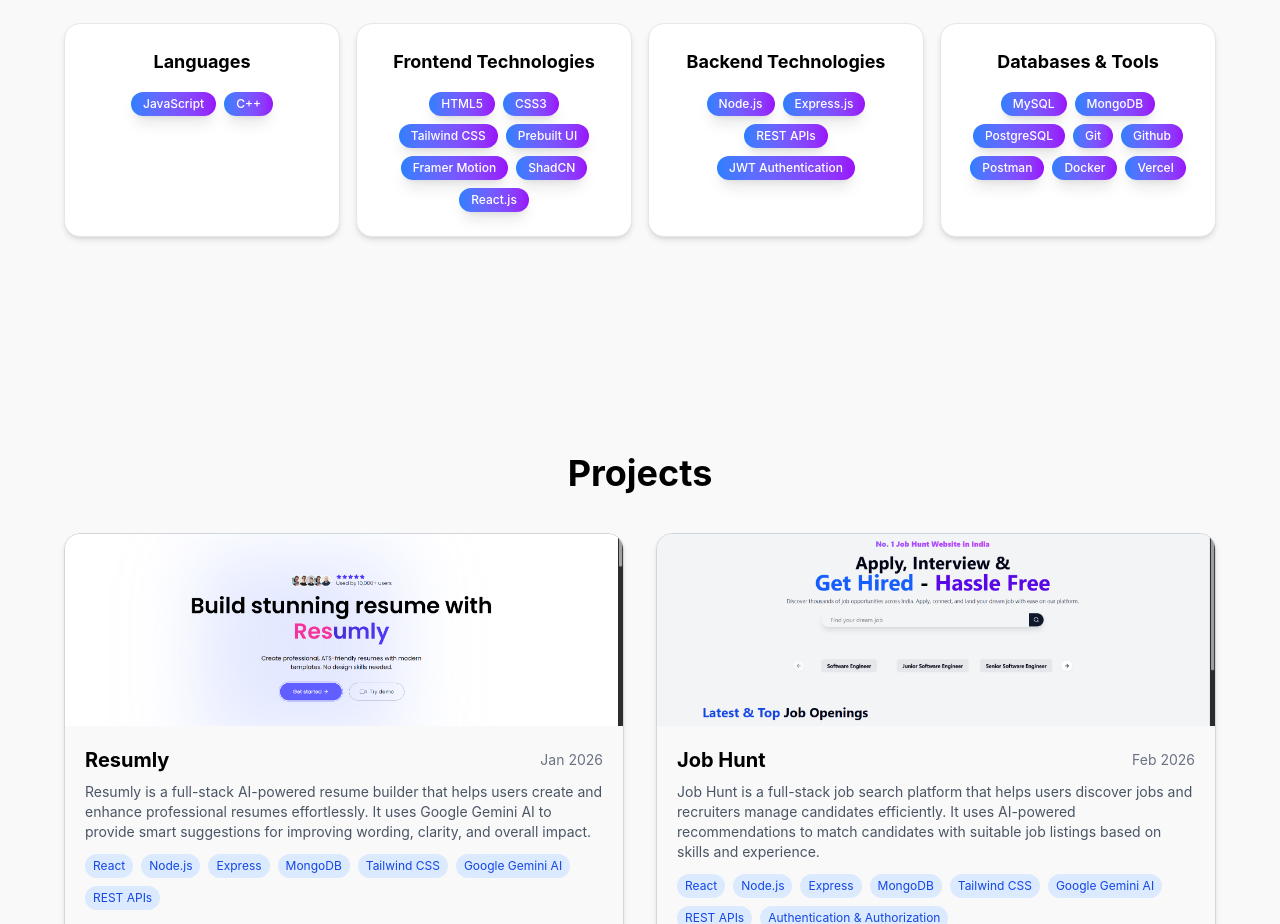
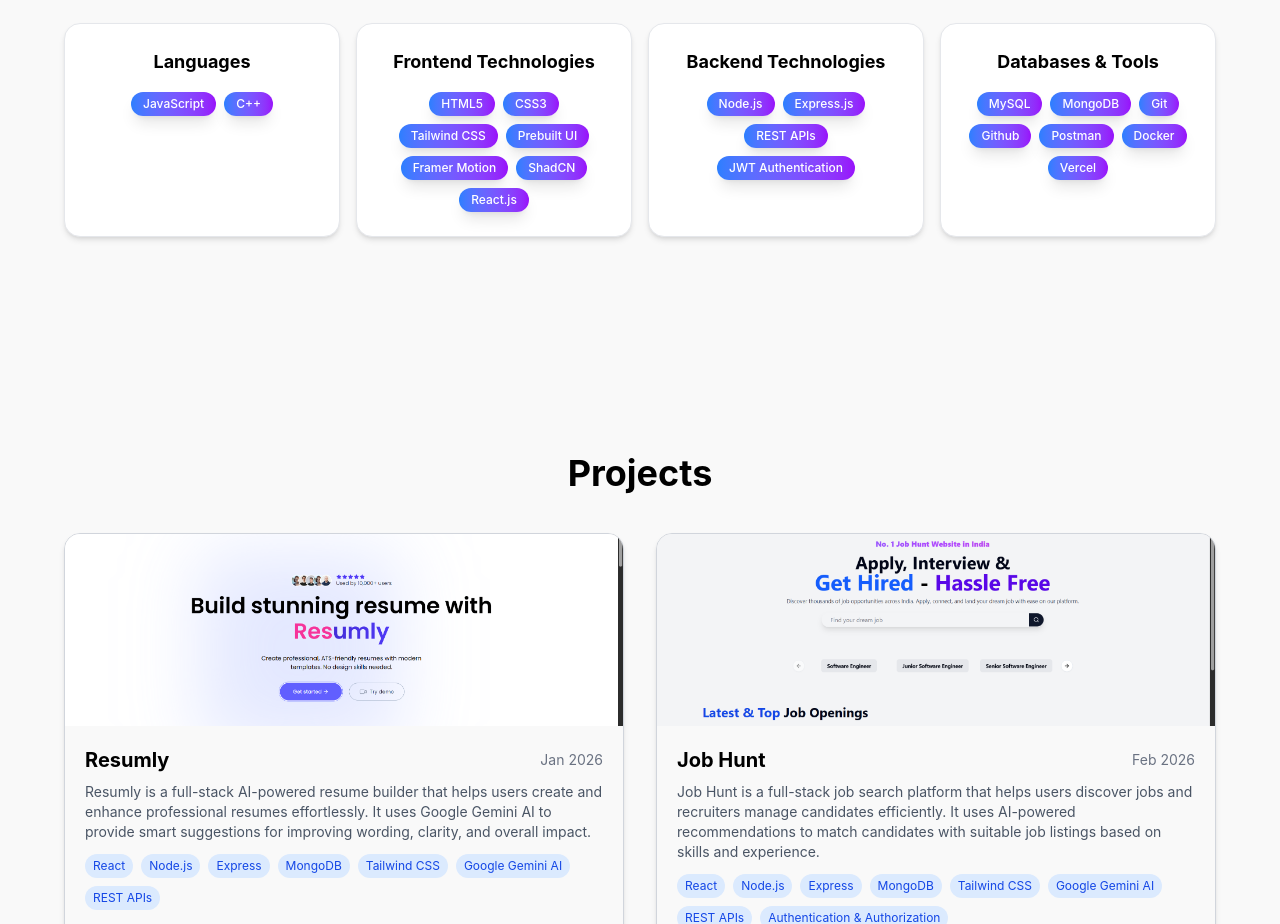
Before and after one commit to aditya-tripathee/Aditya-Tripathi, a React (Vite) app: page / in a window 1280 px wide. Shown: the part 960-1884 px from the top of the page. Built offline with nearby package versions, Linux system fonts and the light colour scheme.

Commit message:
Update Skills.jsx

```diff
--- a/src/components/Skills.jsx
+++ b/src/components/Skills.jsx
@@ -4,7 +4,7 @@ const languages = ["JavaScript","C++"];
 const webs = ["ReactJS","NodeJS","ExpressJS","HTML5","CSS3","MongoDB","Tailwind CSS","MySQL"];
 const frontend = ["HTML5","CSS3","Tailwind CSS","Prebuilt UI","Framer Motion","ShadCN","React.js"];
 const backend = ["Node.js","Express.js","REST APIs","JWT Authentication"];
-const tools = ["MySQL","MongoDB","PostgreSQL","Git","Github","Postman","Docker","Vercel"];
+const tools = ["MySQL","MongoDB","Git","Github","Postman","Docker","Vercel"];
 
 const Skills = () => {
   return (
```
